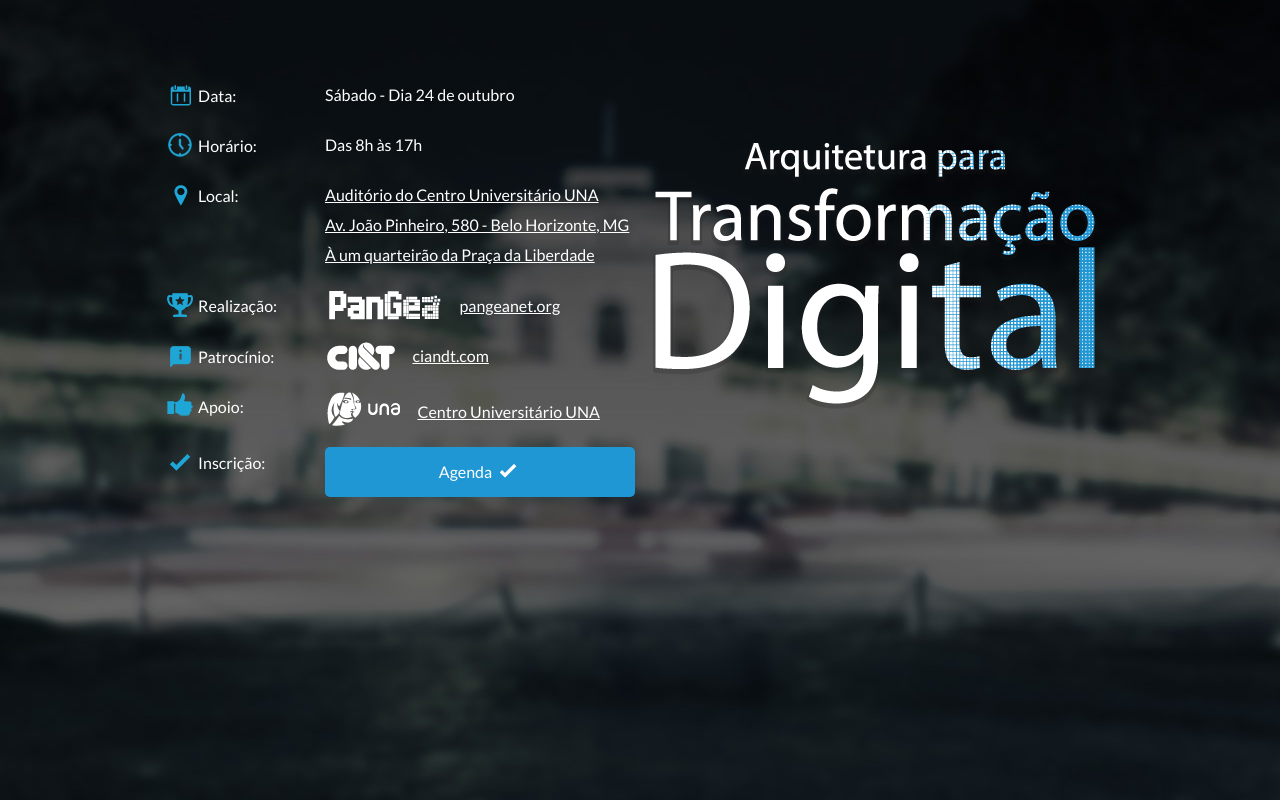
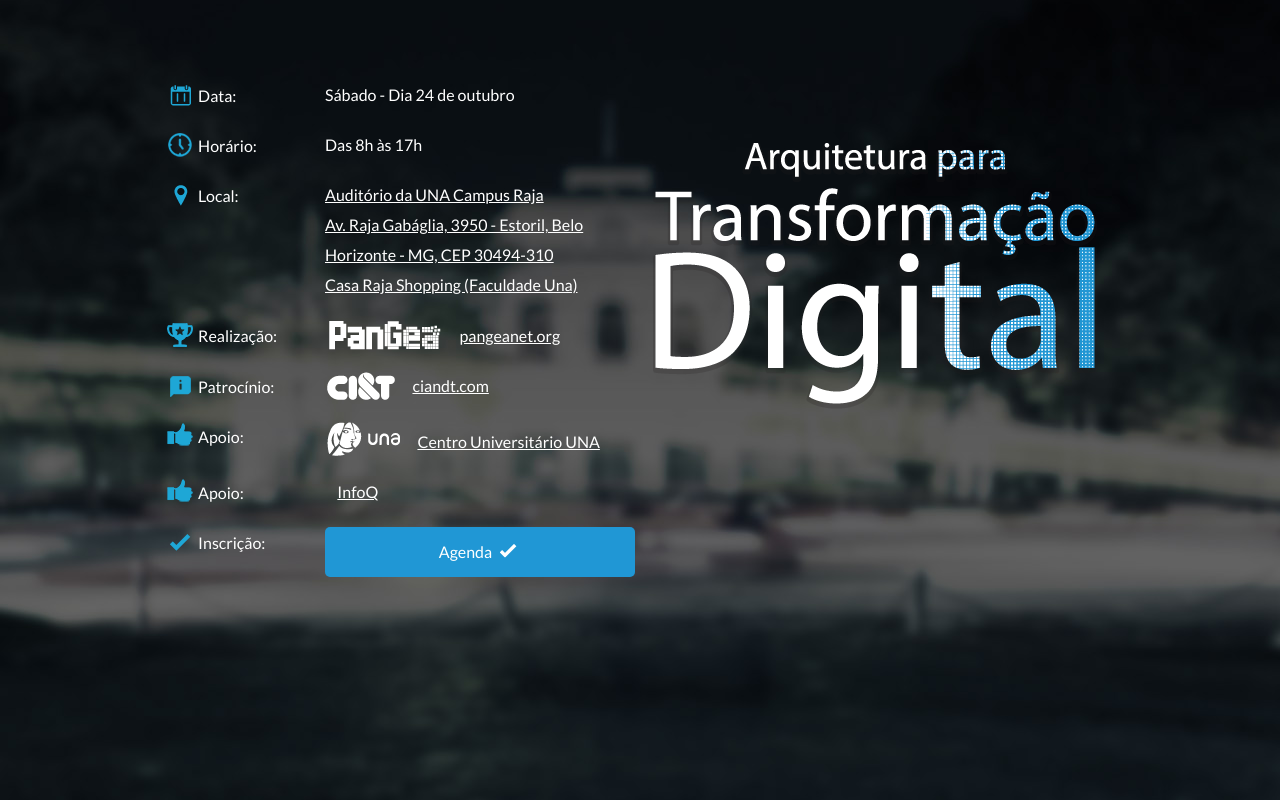
Before and after one commit to adrianotavares/pangea2015, a plain HTML site: page index.html in a window 1280 px wide. Drawn offline with Linux system fonts and the light colour scheme.

Commit message:
info update

```diff
--- a/index.html
+++ b/index.html
@@ -41,10 +41,10 @@
 				</div>
 
 				<div class="info-div grid_8 omega animated fadeInLeft">
-					<a href="https://www.google.com.br/maps/place/Centro+Universit%C3%A1rio+UNA+-+Campus+Jo%C3%A3o+Pinheiro+II/@-19.9299433,-43.9378291,17z/data=!3m1!4b1!4m2!3m1!1s0xa699ddf35008b1:0xa19ea6b9db605e82" target="blank">
-					Audit&oacute;rio do Centro Universit&aacute;rio UNA<br>
-					Av. Jo&atilde;o Pinheiro, 580 - Belo Horizonte, MG<br>
-					&Agrave; um quarteir&atilde;o da Pra&ccedil;a da Liberdade
+					<a href="https://www.google.com.br/maps/place/Av.+Raja+Gab%C3%A1glia,+3950+-+Estoril,+Belo+Horizonte+-+MG,+30494-315/@-19.9658086,-43.9566931,17z/data=!3m1!4b1!4m2!3m1!1s0xa697edc1baff87:0x112f56b5d203bae3" target="blank">
+					Audit&oacute;rio da UNA Campus Raja<br>
+					Av. Raja Gab&aacute;glia, 3950 - Estoril, Belo Horizonte - MG, CEP 30494-310<br>
+					Casa Raja Shopping (Faculdade Una)
 					</a>
 				</div>
 
@@ -102,6 +102,21 @@
 				<div class="clear"></div>
 
 				<div class="grid_4 alpha animated fadeInLeft">
+					<img src="images/help.png" class="icon"/> Apoio:
+				</div>
+
+				<div class="info-div grid_8 omega animated fadeInLeft">
+
+					&nbsp;&nbsp;&nbsp;
+
+					<a href="http://www.infoq.com/br/" target="blank">
+						InfoQ
+					</a>
+				</div>
+
+				<div class="clear"></div>
+
+				<div class="grid_4 alpha animated fadeInLeft">
 					<img src="images/ok.png" class="icon"/> Inscri&ccedil;&atilde;o:
 				</div>
 
```
Also changed, not shown: email/index.html (+41 -4 lines).
